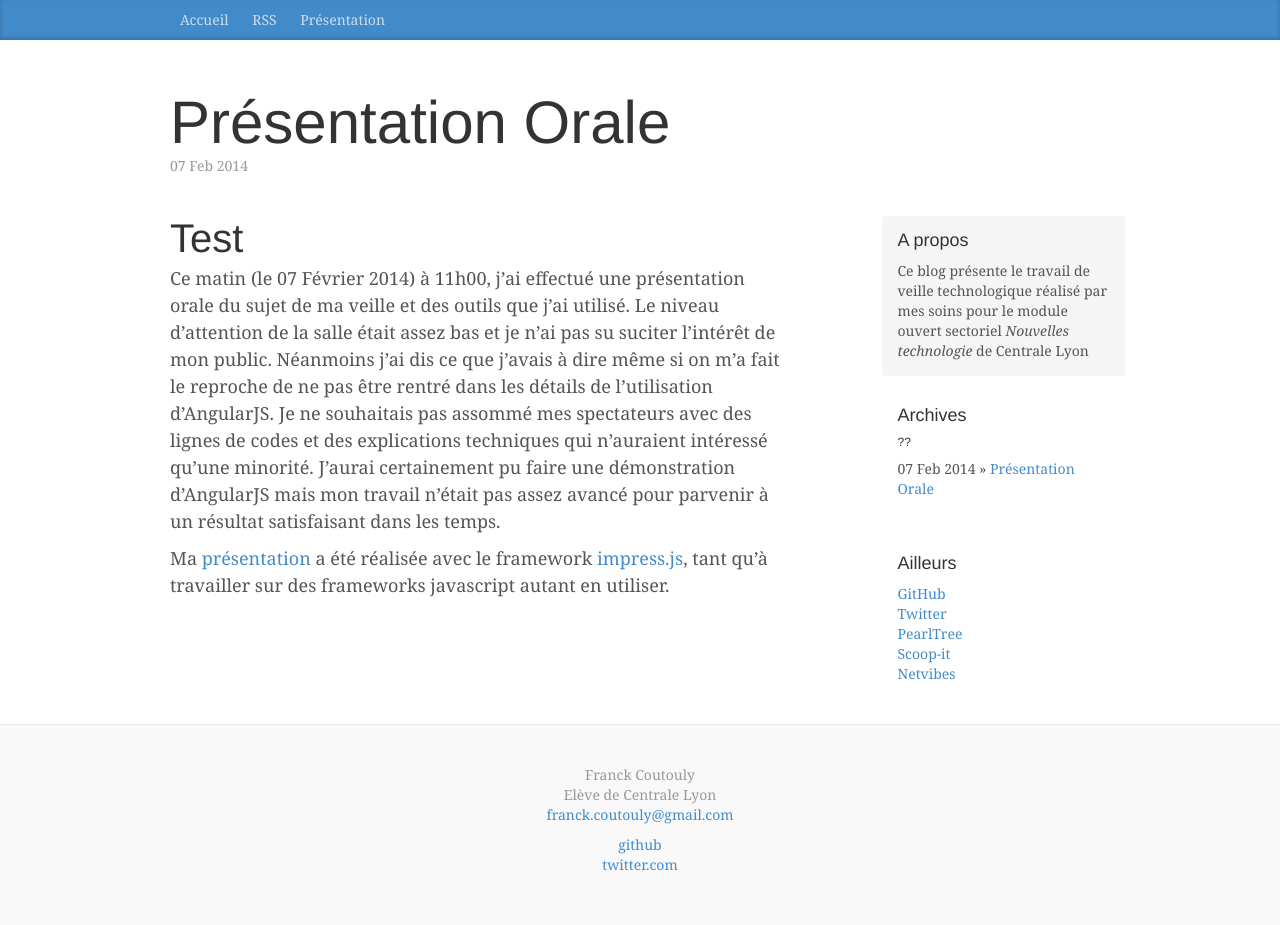
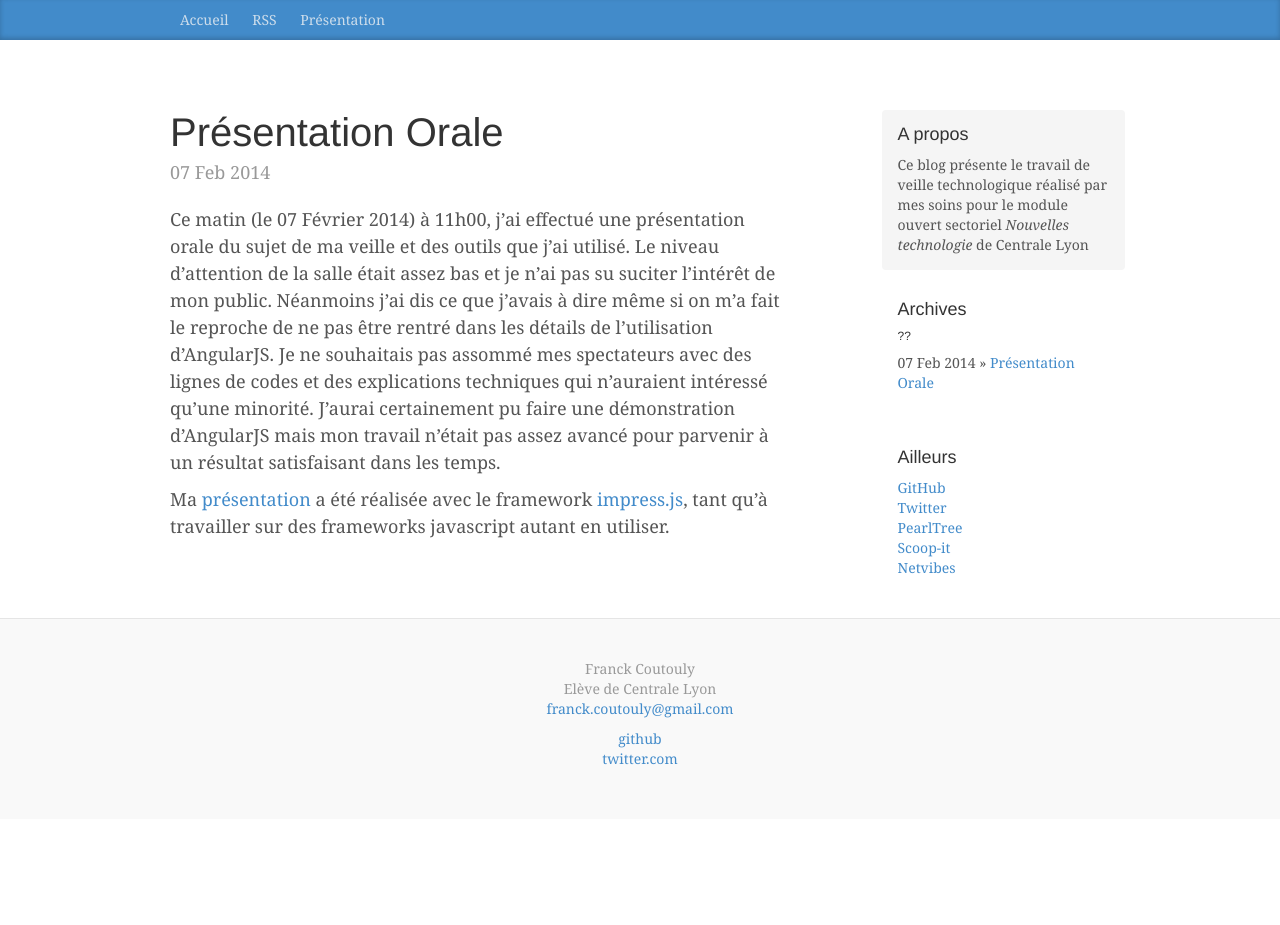
Before and after one commit to Towl/vtecl, a Jekyll site: the page built from _posts/2014-02-07-Présentation-orale.markdown, in a window 1280 px wide. Built offline with Jekyll 4.4.1, drawn with Linux system fonts in a browser that asks for light colours; nearby versions of some CDN libraries; library files that are not in the unit come from our copies; Markdown is read by kramdown in place of the engine named in the settings; comment, search, counter and statistics services are not loaded; after the commit the page ends 900 px from its top, so only the background shows below that.

Commit message:
fixe post struct

```diff
--- a/_layouts/post.html
+++ b/_layouts/post.html
@@ -3,16 +3,13 @@ layout: default
 ---
 <div class="container">
   <div class="blog-header">
-	<h1 class="blog-title">{{ page.title }}</h1>
-	<p class="blog-post-meta">{{ page.date | date_to_string }}</p>
+	<h1 class="blog-title">{{ site.title }}</h1>
   </div>
   <div class="row">
 	<div class="col-sm-8 blog-main">
-		<h2 class="blog-post-title">Test</h2>
+		<h2 class="blog-post-title">{{ page.title }}</h2>
+		<p class="blog-post-meta">{{ page.date | date_to_string }}</p>
 		<div class="post">
-			<div class="resume">
-				{{page.resume}}
-			</div>
 			<div class="content">
 				{{content}}
 			</div>
```
